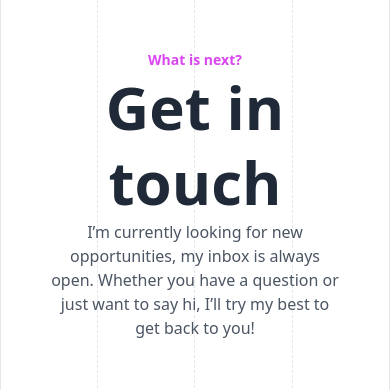
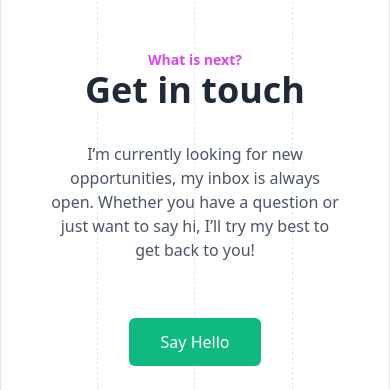
Before and after one commit to cursedxp/portfolio-site, a React (Vite) app: page / in a window 390 px wide. Shown: the part 4313-4703 px from the top of the page. Built offline with nearby package versions, Linux system fonts and the light colour scheme.

Commit message:
📝 (Contact.jsx): update font size and margin of heading and paragraph in Contact component for better responsiveness and readability

```diff
--- a/src/components/contact/Contact.jsx
+++ b/src/components/contact/Contact.jsx
@@ -8,10 +8,10 @@ export default function Contact() {
           What is next?
         </h3>
         <RevealAnimation>
-          <h1 className="text-6xl font-bold leading-tight text-center">
+          <h1 className="xl:text-6xl md:text-5xl sm:text-4xl xs:text-4xl font-bold leading-tight text-center">
             Get in touch
           </h1>
-          <p className="mb-8 px-6 text-base text-gray-600 max-w-3xl text-center">
+          <p className="my-8 px-6 text-base text-gray-600 max-w-3xl text-center">
             I’m currently looking for new opportunities, my inbox is always
             open. Whether you have a question or just want to say hi, I’ll try
             my best to get back to you!
```
